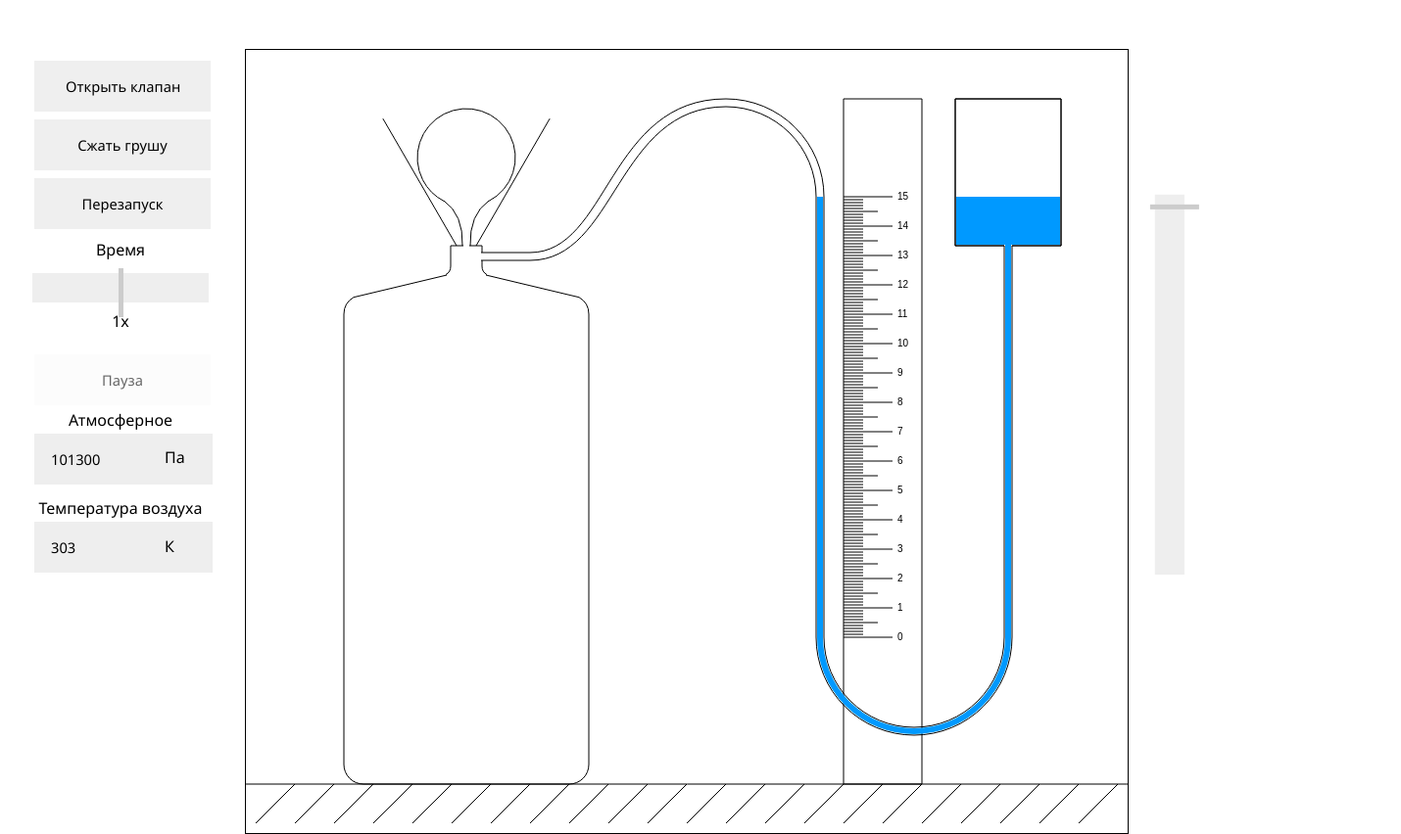
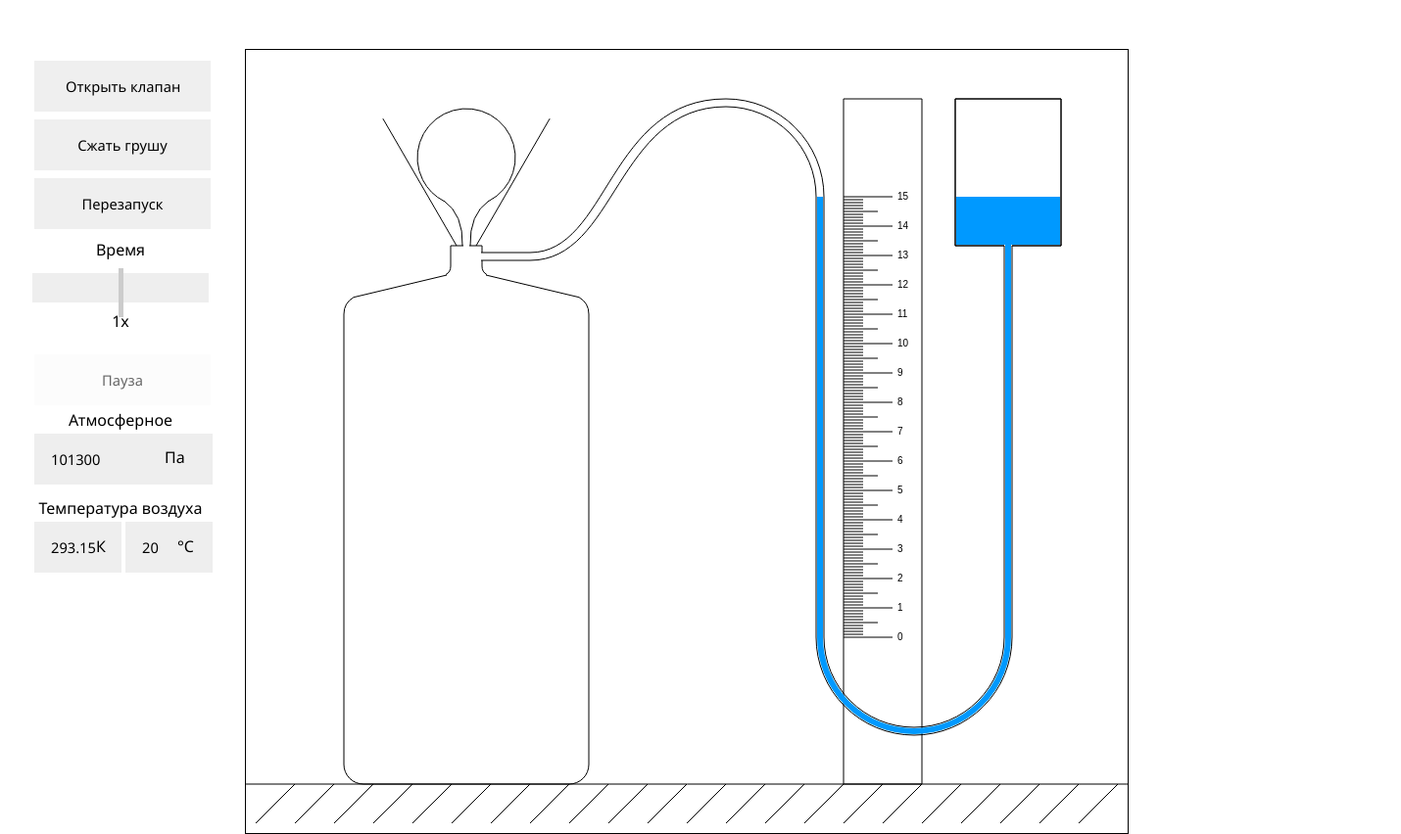
Before and after one commit to somov7/physics, a plain HTML site: page index.html in a window 1280 px wide. Shown: the whole page at 98% size, 1430 px wide, since content can reach past the window. Drawn offline with Linux system fonts and the light colour scheme.

Commit message:
Add files via upload

```diff
--- a/index.html
+++ b/index.html
@@ -26,10 +26,12 @@
 	<p id="atmCaptionT">Температура воздуха</p>
 
 	<input type="number" id="atmPressure" min="50000" max="200000" value="101300">
-	<input type="number" id="atmTemperature" min="250" max="325" value="303">
+	<input type="number" id="atmTemperature" min="253.15" max="323.15" value="297.15" step="0.01" onchange="connectTemperatures(true)">
+	<input type="number" id="atmTemperatureC" min="-20" max="50" value="20" step="0.01" onchange="connectTemperatures(false)">
 
 	<p id="atmCaptionPM">Па</p>
 	<p id="atmCaptionTM">К</p>
+	<p id="atmCaptionTCM">°C</p>
 
 </div>
 
@@ -50,7 +52,7 @@
 </div>
 
 <div id="ballast">
-	<input class="xwidth" type="range" id="ballastHeight" min="0" max="400" value="400" oninput="setBallastHeight()">
+	<input type="range" id="ballastHeight" min="-220" max="555" value="400" oninput="setBallastHeight()">
 </div>
 
 <canvas id="myCanvas" width="900px" height="800px"></canvas>
--- a/script.js
+++ b/script.js
@@ -74,7 +74,7 @@ function calcPhysics(){
 function updateCaptures(){
 	document.getElementById("printVolume").innerHTML = Math.round(volume * 100) / 100 + " Л";
 	document.getElementById("printPressure").innerHTML = Math.round(pressure) + " Па";
-	document.getElementById("printTemperature").innerHTML = Math.round(temperature * 10) / 10 + " К";
+	document.getElementById("printTemperature").innerHTML = Math.round(temperature * 10) / 10 + " К (" + Math.round((temperature - 273.15) * 10) / 10 + " °C)";
 	document.getElementById("printTime").innerHTML = Math.round(pastTime / 10) / 100 + " сек";
 	document.getElementById("printWater").innerHTML = Math.round(((water_h) / 3) * 10) / 10 + " мм";
 	valveButtonCaptionUpdate();
@@ -82,155 +82,155 @@ function updateCaptures(){
 
 /* Конец физики */
 
-function drawFloor(sx, sy){
+function drawFloor(){
 	ctx.beginPath();
-	ctx.moveTo(sx + 50, sy + 600);
-	ctx.lineTo(sx + 960, sy + 600);
+	ctx.moveTo(50, 600);
+	ctx.lineTo(960, 600);
 	ctx.stroke();
 
 	for (let i = 0; i < 22; ++i) {
       ctx.beginPath();
-      ctx.moveTo(sx + 60 + i * 40, sy + 640);
-      ctx.lineTo(sx + 100 + i * 40, sy + 600);
+      ctx.moveTo(60 + i * 40, 640);
+      ctx.lineTo(100 + i * 40, 600);
       ctx.stroke();
     }
 }
 
-function drawValve(sx, sy){
+function drawValve(){
 	if (valve_state){
 		ctx.beginPath();
-		ctx.moveTo(sx + 252.1, sy + 61);
-		ctx.lineTo(sx + 259, sy + 57);
+		ctx.moveTo(252.1, 61);
+		ctx.lineTo(259, 57);
 		ctx.stroke();
 	}
 	else{
 		ctx.beginPath();
-		ctx.moveTo(sx + 259,sy + 65);
-		ctx.lineTo(sx + 259,sy + 57);
+		ctx.moveTo(259,65);
+		ctx.lineTo(259,57);
 		ctx.stroke();
 	}
 
 }
 
-function drawBottle(sx, sy){
+function drawBottle(){
 	/*Bottom part*/
 	ctx.beginPath();
-	ctx.moveTo(sx + 150,sy + 120);
-	ctx.lineTo(sx + 150,sy + 580);
-	ctx.arcTo(sx + 150, sy + 600, sx + 170, sy + 600, 20);
-	ctx.lineTo(sx + 380,sy + 600);
-	ctx.arcTo(sx + 400,sy + 600,sx + 400,sy + 580,20);
-	ctx.lineTo(sx + 400,sy + 120);
+	ctx.moveTo(150,120);
+	ctx.lineTo(150,580);
+	ctx.arcTo(150, 600, 170, 600, 20);
+	ctx.lineTo(380,600);
+	ctx.arcTo(400,600,400,580,20);
+	ctx.lineTo(400,120);
 	ctx.stroke();
 
 	ctx.beginPath();
-	ctx.arc(sx + 170,sy + 120,20,Math.PI, 1.333*Math.PI);
-	ctx.lineTo(sx + 255,sy + 80);
+	ctx.arc(170,120,20,Math.PI, 1.333*Math.PI);
+	ctx.lineTo(255,80);
 	ctx.stroke();
 
 	ctx.beginPath();
-	ctx.moveTo(sx + 295,sy + 80);
-	ctx.arc(sx + 380,sy + 120,20,1.667*Math.PI, 2*Math.PI);
+	ctx.moveTo(295,80);
+	ctx.arc(380,120,20,1.667*Math.PI, 2*Math.PI);
 	ctx.stroke();
 
 	ctx.beginPath();
-	ctx.arc(sx + 249,sy + 71,10, 0.333*Math.PI, 0, true);
+	ctx.arc(249,71,10, 0.333*Math.PI, 0, true);
 	ctx.stroke();
 
 	ctx.beginPath();
-	ctx.arc(sx + 301,sy + 71,10, 0.667*Math.PI, Math.PI);
+	ctx.arc(301,71,10, 0.667*Math.PI, Math.PI);
 	ctx.stroke();
 
 	/*Top part*/
 	ctx.beginPath();
-	ctx.moveTo(sx + 284 - 25,sy + 71);
-	ctx.lineTo(sx + 284 - 25,sy + 65);
-	ctx.moveTo(sx + 284 - 25,sy + 57);
-	ctx.lineTo(sx + 284 - 25,sy + 50);
-	ctx.lineTo(sx + 297 - 25,sy + 50);
-	ctx.moveTo(sx + 303 - 25,sy + 50);
-	ctx.lineTo(sx + 316 - 25,sy + 50);
-	ctx.lineTo(sx + 316 - 25,sy + 57);
-	ctx.moveTo(sx + 316 - 25,sy + 65);
-	ctx.lineTo(sx + 316 - 25,sy + 71);
+	ctx.moveTo(284 - 25,71);
+	ctx.lineTo(284 - 25,65);
+	ctx.moveTo(284 - 25,57);
+	ctx.lineTo(284 - 25,50);
+	ctx.lineTo(297 - 25,50);
+	ctx.moveTo(303 - 25,50);
+	ctx.lineTo(316 - 25,50);
+	ctx.lineTo(316 - 25,57);
+	ctx.moveTo(316 - 25,65);
+	ctx.lineTo(316 - 25,71);
 	ctx.stroke();
 }
 
-function drawRuler(sx, sy){
-	ctx.rect(sx + 660, sy - 100, 80, 700);
+function drawRuler(){
+	ctx.rect(660, -100, 80, 700);
 	ctx.stroke();
 
 	for(let i = 0; i < 151; i++){
 		ctx.beginPath();
-		ctx.moveTo(sx + 660, sy + 450 - 3 * i);
+		ctx.moveTo(660, 450 - 3 * i);
 		if(i % 10 == 0){
-			ctx.lineTo(sx + 710, sy + 450 - 3 * i);
-			ctx.fillText("" + i / 10, sx + 715, sy + 453 - 3 * i);
+			ctx.lineTo(710, 450 - 3 * i);
+			ctx.fillText("" + i / 10, 715, 453 - 3 * i);
 		}
 		else if(i % 5 == 0)
-			ctx.lineTo(sx + 695, sy + 450 - 3 * i);
+			ctx.lineTo(695, 450 - 3 * i);
 		else
-			ctx.lineTo(sx + 680, sy + 450 - 3 * i);
+			ctx.lineTo(680, 450 - 3 * i);
 		ctx.stroke();
 	}
 }
 
-function drawStraw(sx, sy){
+function drawStraw(){
 	ctx.beginPath();
-	ctx.moveTo(sx + 290,sy + 57);
-	ctx.lineTo(sx + 340,sy + 57);
-	ctx.bezierCurveTo(sx + 420, sy + 57, sx + 420, sy - 100, sx + 540, sy - 100);
+	ctx.moveTo(290,57);
+	ctx.lineTo(340,57);
+	ctx.bezierCurveTo(420, 57, 420, -100, 540, -100);
 	ctx.stroke();
 
 	ctx.beginPath();
-	ctx.moveTo(sx + 290,sy + 65);
-	ctx.lineTo(sx + 340,sy + 65);
-	ctx.bezierCurveTo(sx + 428, sy + 65, sx + 428, sy - 92, sx + 540, sy - 92);
+	ctx.moveTo(290,65);
+	ctx.lineTo(340,65);
+	ctx.bezierCurveTo(428, 65, 428, -92, 540, -92);
 	ctx.stroke();
 
 	ctx.beginPath();
-	ctx.arc(sx + 540, sy, 100, 1.5*Math.PI, 2*Math.PI);
-	ctx.lineTo(sx + 640, sy + 450);
+	ctx.arc(540, 0, 100, 1.5*Math.PI, 2*Math.PI);
+	ctx.lineTo(640, 450);
 	ctx.stroke();
 
 	ctx.beginPath();
-	ctx.arc(sx + 540, sy, 92, 1.5*Math.PI, 2*Math.PI);
-	ctx.lineTo(sx + 632, sy + 450);
+	ctx.arc(540, 0, 92, 1.5*Math.PI, 2*Math.PI);
+	ctx.lineTo(632, 450);
 	ctx.stroke();
 
 	ctx.beginPath();
-	ctx.arc(sx + 732, sy + 450, 100, Math.PI, 2*Math.PI, true);
-	ctx.lineTo(sx + 832, sy + 450 - ballast_h);
+	ctx.arc(732, 450, 100, Math.PI, 2*Math.PI, true);
+	ctx.lineTo(832, 450 - ballast_h);
 	ctx.stroke();
 
 	ctx.beginPath();
-	ctx.arc(sx + 732, sy + 450, 92, Math.PI, 2*Math.PI, true);
-	ctx.lineTo(sx + 824, sy + 450 - ballast_h);
+	ctx.arc(732, 450, 92, Math.PI, 2*Math.PI, true);
+	ctx.lineTo(824, 450 - ballast_h);
 	ctx.stroke();
 
 	ctx.beginPath();
-	ctx.moveTo(sx + 832, sy + 450 - ballast_h);
-	ctx.lineTo(sx + 832 + 50, sy + 450 - ballast_h);
-	ctx.lineTo(sx + 832 + 50, sy + 300 - ballast_h);
-	ctx.lineTo(sx + 824 - 50, sy + 300 - ballast_h);
-	ctx.lineTo(sx + 824 - 50, sy + 450 - ballast_h);
-	ctx.lineTo(sx + 824, sy + 450 - ballast_h);
+	ctx.moveTo(832, 450 - ballast_h);
+	ctx.lineTo(832 + 50, 450 - ballast_h);
+	ctx.lineTo(832 + 50, 300 - ballast_h);
+	ctx.lineTo(824 - 50, 300 - ballast_h);
+	ctx.lineTo(824 - 50, 450 - ballast_h);
+	ctx.lineTo(824, 450 - ballast_h);
 	ctx.stroke();
 }
 
-function drawBulb(sx, sy){
+function drawBulb(){
 	let bulb_gate_r = 150;
 
 	let bulb_gate_theta = Math.PI * 0.333 * (1 - bulb_close_degree) + Math.PI * 0.5 * bulb_close_degree;
 
 	ctx.beginPath();
-	ctx.moveTo(sx + 265, sy + 50);
-	ctx.lineTo(sx + 265 - bulb_gate_r * Math.cos(bulb_gate_theta),sy + 50 - bulb_gate_r * Math.sin(bulb_gate_theta));
+	ctx.moveTo(265, 50);
+	ctx.lineTo(265 - bulb_gate_r * Math.cos(bulb_gate_theta),50 - bulb_gate_r * Math.sin(bulb_gate_theta));
 	ctx.stroke();
 
 	ctx.beginPath();
-	ctx.moveTo(sx + 285, sy + 50);
-	ctx.lineTo(sx + 285 + bulb_gate_r * Math.cos(bulb_gate_theta),sy + 50 - bulb_gate_r * Math.sin(bulb_gate_theta));
+	ctx.moveTo(285, 50);
+	ctx.lineTo(285 + bulb_gate_r * Math.cos(bulb_gate_theta),50 - bulb_gate_r * Math.sin(bulb_gate_theta));
 	ctx.stroke();
 
 	if(bulb_close_degree > 0.1){
@@ -244,50 +244,50 @@ function drawBulb(sx, sy){
 		let phi = 2 * alpha + beta;
 
 		ctx.beginPath();
-		ctx.arc(sx + 275, sy - 40, 50, 1.5*Math.PI - phi, 1.5*Math.PI + phi);
+		ctx.arc(275, -40, 50, 1.5*Math.PI - phi, 1.5*Math.PI + phi);
 		ctx.stroke();
 
 		ctx.beginPath();
-		ctx.moveTo(sx + 279, sy + 50);
-		ctx.quadraticCurveTo(sx + 278, sy + 18, sx + Math.min(298, 285 + 46 / t), sy + 4);
+		ctx.moveTo(279, 50);
+		ctx.quadraticCurveTo(278, 18, Math.min(298, 285 + 46 / t), 4);
 		ctx.stroke();
 
 		ctx.beginPath();
-		ctx.moveTo(sx + 271, sy + 50);
-		ctx.quadraticCurveTo(sx + 272, sy + 18, sx + Math.max(252, 265 - 46 / t), sy + 4);
+		ctx.moveTo(271, 50);
+		ctx.quadraticCurveTo(272, 18, Math.max(252, 265 - 46 / t), 4);
 		ctx.stroke();
 
 		if(bulb_close_degree < 0.45){
 			ctx.beginPath();
-			ctx.arc(sx + 275, sy - 40, 50, 0.5*Math.PI + beta, 0.65*Math.PI, true);
+			ctx.arc(275, -40, 50, 0.5*Math.PI + beta, 0.65*Math.PI, true);
 			ctx.stroke();
 
 			ctx.beginPath();
-			ctx.arc(sx + 275, sy - 40, 50, 0.5*Math.PI - beta, 0.35*Math.PI);
+			ctx.arc(275, -40, 50, 0.5*Math.PI - beta, 0.35*Math.PI);
 			ctx.stroke();
 		}
 	}
 	else{
 
 		ctx.beginPath();
-		ctx.arc(sx + 275, sy - 40, 50, 0.35*Math.PI, 0.65*Math.PI, true);
+		ctx.arc(275, -40, 50, 0.35*Math.PI, 0.65*Math.PI, true);
 		ctx.stroke();
 
 
 		ctx.beginPath();
-		ctx.moveTo(sx + 279, sy + 50);
-		ctx.quadraticCurveTo(sx + 278, sy + 18, sx + 298, sy + 4);
+		ctx.moveTo(279, 50);
+		ctx.quadraticCurveTo(278, 18, 298, 4);
 		ctx.stroke();
 
 		ctx.beginPath();
-		ctx.moveTo(sx + 271, sy + 50);
-		ctx.quadraticCurveTo(sx + 272, sy + 18, sx + 252, sy + 4);
+		ctx.moveTo(271, 50);
+		ctx.quadraticCurveTo(272, 18, 252, 4);
 		ctx.stroke();
 
 	}
 }
 
-function drawWater(sx, sy){
+function drawWater(){
 	let arc_water_alpha = 0;
 	if(water_h > 450)
 		water_h = 450;
@@ -300,16 +300,16 @@ function drawWater(sx, sy){
 	ctx.strokeStyle="#0099FF";
 
 	ctx.beginPath();
-	ctx.moveTo(sx + 636, sy + 450 - water_h);
-	ctx.lineTo(sx + 636, sy + 450);
+	ctx.moveTo(636, 450 - water_h);
+	ctx.lineTo(636, 450);
 	ctx.stroke();
 	ctx.beginPath();
-	ctx.arc(sx + 636 + 96,sy + 450, 96, Math.PI - arc_water_alpha, 2*Math.PI, true);
-	ctx.lineTo(sx + 828, sy + 450 - ballast_h - 1);
+	ctx.arc(636 + 96,450, 96, Math.PI - arc_water_alpha, 2*Math.PI, true);
+	ctx.lineTo(828, 450 - ballast_h - 1);
 	ctx.stroke();
 
 	ctx.fillStyle="#0099FF";
-	ctx.fillRect(sx + 775, sy + 450 - ballast_h - ballast_water_h, 106, ballast_water_h - 1);
+	ctx.fillRect(775, 450 - ballast_h - ballast_water_h, 106, ballast_water_h - 1);
 
 	ctx.fillStyle="#000000";
 
@@ -343,11 +343,16 @@ function pressBulb(){
 	document.getElementById("pauseButton").disabled = false;
 	document.getElementById("atmPressure").disabled = true;
 	document.getElementById("atmTemperature").disabled = true;
+	document.getElementById("atmTemperatureC").disabled = true;
 	cycle();
 }
 
 function setBallastHeight(){
-	ballast_h = parseInt(document.getElementById("ballastHeight").value, 10);
+	ballast_h = Number(document.getElementById("ballastHeight").value);
+	if(ballast_h < 0)
+		ballast_h = 0;
+	if(ballast_h > 400)
+		ballast_h = 400;
 	ballast_water_h = (water_volume - 2 * ballast_h) / 51;
 	water_h = ballast_h + ballast_water_h;
 	updateCaptures();
@@ -367,15 +372,26 @@ function togglePause(){
 		document.getElementById("pauseButton").value = "Пауза";
 }
 
+function connectTemperatures(p){
+	if(p)
+		document.getElementById("atmTemperatureC").value = Math.round((Number(document.getElementById("atmTemperature").value) - 273.15) * 100) / 100;
+	else
+		document.getElementById("atmTemperature").value = Math.round((Number(document.getElementById("atmTemperatureC").value) + 273.15) * 100) / 100;
+
+}
+
 function redraw(){
 	ctx.clearRect(0, 0, 1200, 800);
-	drawFloor(startx, starty);
-	drawBottle(startx, starty);
-	drawValve(startx, starty);
-	drawStraw(startx, starty);
-	drawRuler(startx, starty);
-	drawBulb(startx, starty);
-	drawWater(startx, starty, ballast_h);
+	ctx.save();
+	ctx.translate(startx, starty);
+	drawFloor();
+	drawBottle();
+	drawValve();
+	drawStraw();
+	drawRuler();
+	drawBulb();
+	drawWater();
+	ctx.restore();
 }
 
 function set(){
@@ -391,7 +407,8 @@ function set(){
 	document.getElementById("timeScaleRange").value = 0;
 	document.getElementById("stateOutput").hidden = true;
 	document.getElementById("atmPressure").value = 101300;
-	document.getElementById("atmTemperature").value = 303;
+	document.getElementById("atmTemperature").value = 293.15;
+	document.getElementById("atmTemperatureC").value = 20;
 	pressure = atmosphere_pressure = Number(document.getElementById("atmPressure").value);
 	temperature = atmosphere_temperature = Number(document.getElementById("atmTemperature").value);
 	updateCaptures();
@@ -417,6 +434,7 @@ function reset(){
 	document.getElementById("pauseButton").value = "Пауза";
 	document.getElementById("atmPressure").disabled = false;
 	document.getElementById("atmTemperature").disabled = false;
+	document.getElementById("atmTemperatureC").disabled = false;
 	updateCaptures();
 	redraw();
 }
--- a/style.css
+++ b/style.css
@@ -281,18 +281,73 @@ input[type=range]:focus::-ms-fill-upper {
   background: #EEEEEE;
 }
 
+#ballast{
+	opacity: 0;
+	cursor: grab;
+	position: absolute;
+	left: 680px;
+	top: 385px;
+	z-index: 2;
+}
+
 #ballastHeight{
 	/*opacity: 0*/;
-	position: absolute;
-	left: 1000px;
-	top: 355px;
-	width: 387.75px;
+	width: 750px;
+	cursor: grab;
 	-webkit-transform: rotate(-90deg); /* Safari and Chrome */
 	-moz-transform: rotate(-90deg);   /* Firefox */
 	-ms-transform: rotate(-90deg);   /* IE 9 */
 	-o-transform: rotate(-90deg);   /* Opera */
 	transform: rotate(-90deg);
 	z-index: 2;
+}
+
+#ballastHeight::-webkit-slider-thumb {
+	height: 200px;
+	cursor: grab;
+}
+
+#ballastHeight::-moz-range-thumb {
+	height: 200px;
+	cursor: grab;
+}
+
+#ballastHeight::-webkit-slider-runnable-track {
+	height: 190px;
+	cursor: grab;
+}
+
+#ballastHeight::-moz-range-track {
+	height: 190px;
+	cursor: grab;
+}
+
+#ballastHeight::-webkit-slider-thumb:mousedown {
+	cursor: grabbing;
+}
+
+#ballastHeight::-moz-range-thumb:mousedown {
+	cursor: grabbing;
+}
+
+#ballastHeight::-webkit-slider-runnable-track:mousedown {
+	cursor: grabbing;
+}
+
+#ballastHeight::-moz-range-track:mousedown {
+	cursor: grabbing;
+}
+
+#ballastHeight:mousedown{
+	cursor: grabbing;
+}
+
+#ballast input[type=button]{
+	width: 190px;
+	height: 190px;
+	background-color: #888;
+	margin-left: 100px;
+	position: absolute;
 }
 
 #atmPressure{
@@ -303,11 +358,19 @@ input[type=range]:focus::-ms-fill-upper {
 
 #atmTemperature{
 	position: absolute;
+	width: 85px;
 	margin-top: 525px;
 	margin-left: 12px;
 }
 
-#atmCaptionPM, #atmCaptionTM{
+#atmTemperatureC{
+	position: absolute;
+	width: 85px;
+	margin-top: 525px;
+	margin-left: 105px;
+}
+
+#atmCaptionPM, #atmCaptionTM, #atmCaptionTCM{
 	position: absolute;
 	text-align: right;
 	margin-top: 447.5px;
@@ -318,8 +381,16 @@ input[type=range]:focus::-ms-fill-upper {
 	user-select: none; /* Standard */
 }
 
+#atmCaptionTM, #atmCaptionTCM{
+	margin-top: 538.5px;
+}
+
 #atmCaptionTM{
-	margin-top: 538.5px;
+	margin-left: 75px;
+}
+
+#atmCaptionTCM{
+	margin-left: 158px
 }
 
 #atmCaptionP, #atmCaptionT{
```
